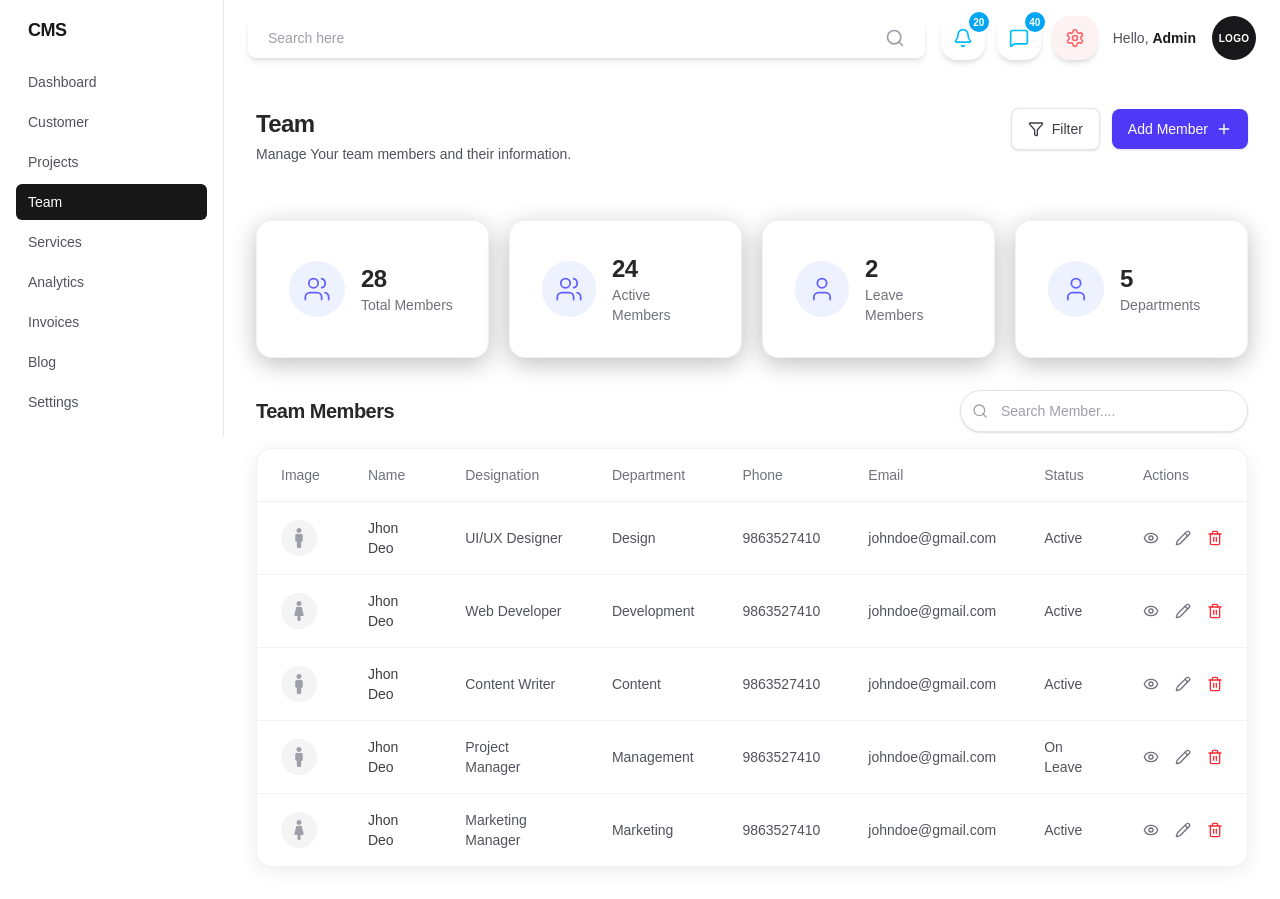
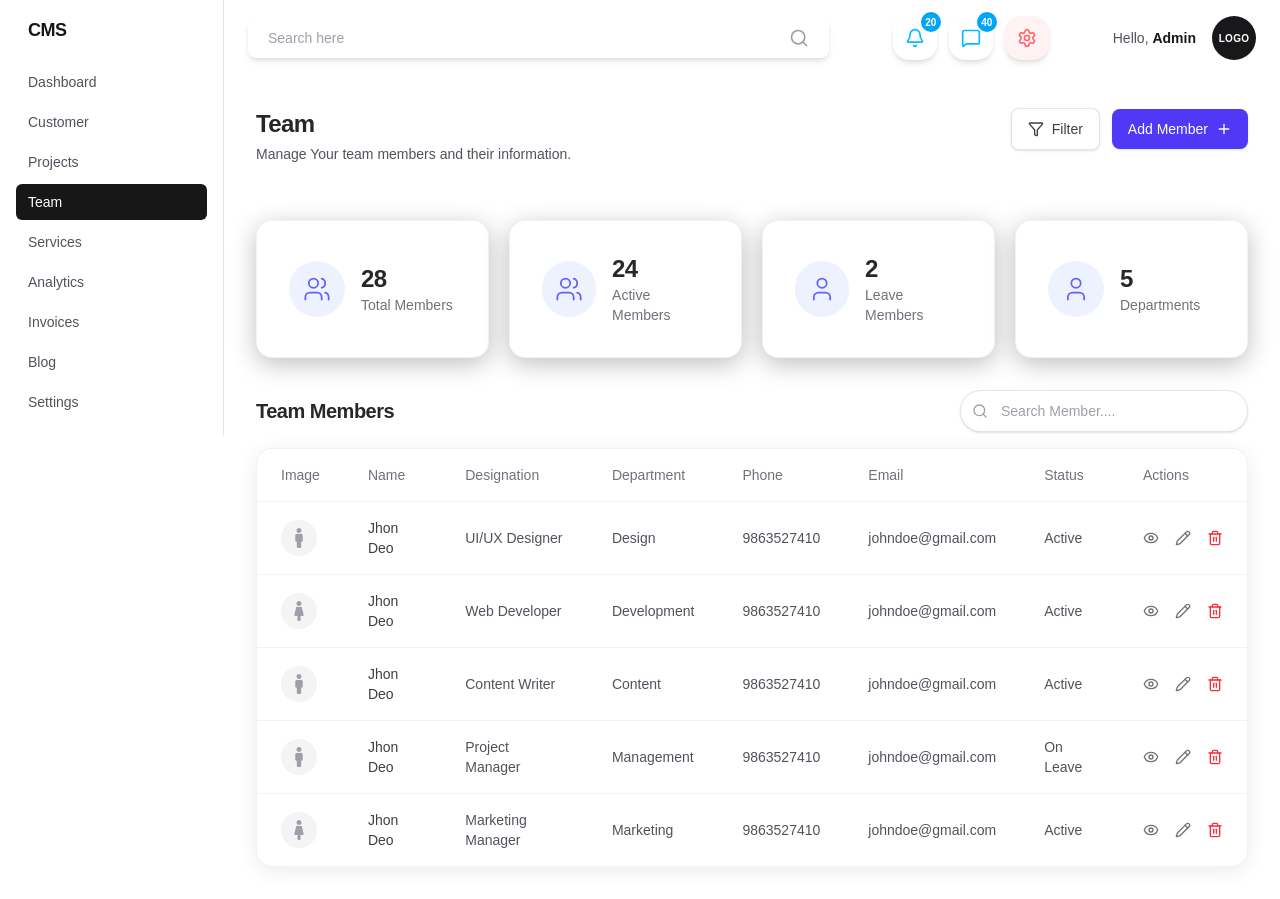
Before and after one commit to GoingGeniusGroup/CMS, a Next.js app: page /team in a window 1280 px wide. Built offline with nearby package versions, Linux system fonts and the light colour scheme.

Commit message:
topbarfixing

```diff
--- a/components/PageHeader.tsx
+++ b/components/PageHeader.tsx
@@ -49,7 +49,7 @@ function IconButton({
 
 export function Topbar() {
   return (
-    <header className="mx-auto flex w-full max-w-7xl items-center gap-4 px-6 py-4">
+    <header className="mx-auto flex w-full max-w-7xl items-center gap-4 px-6 py-4 md:gap-8 lg:gap-12 xl:gap-16">
       {/* Search */}
       <div className="relative flex-1">
         <input
```
